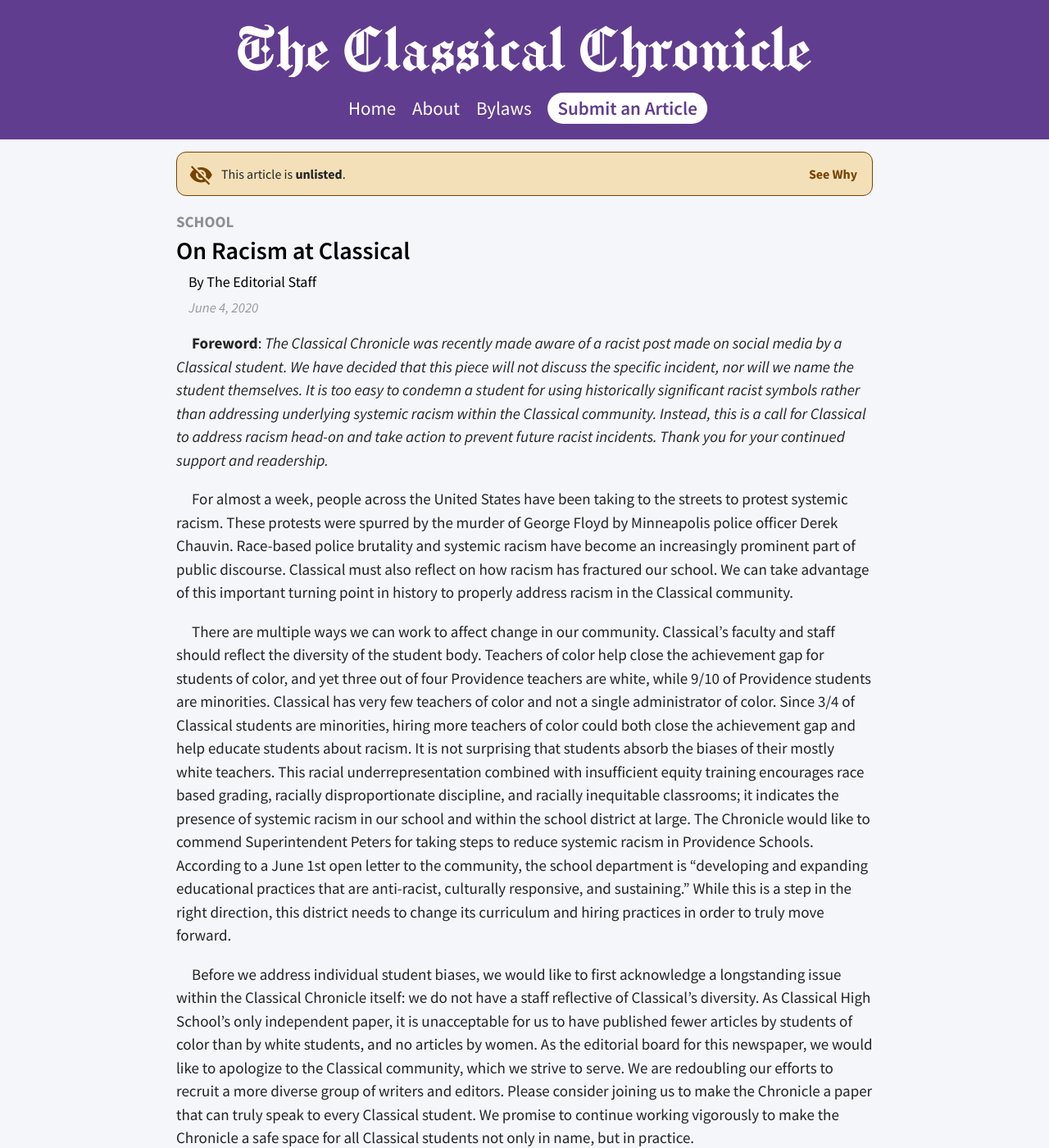
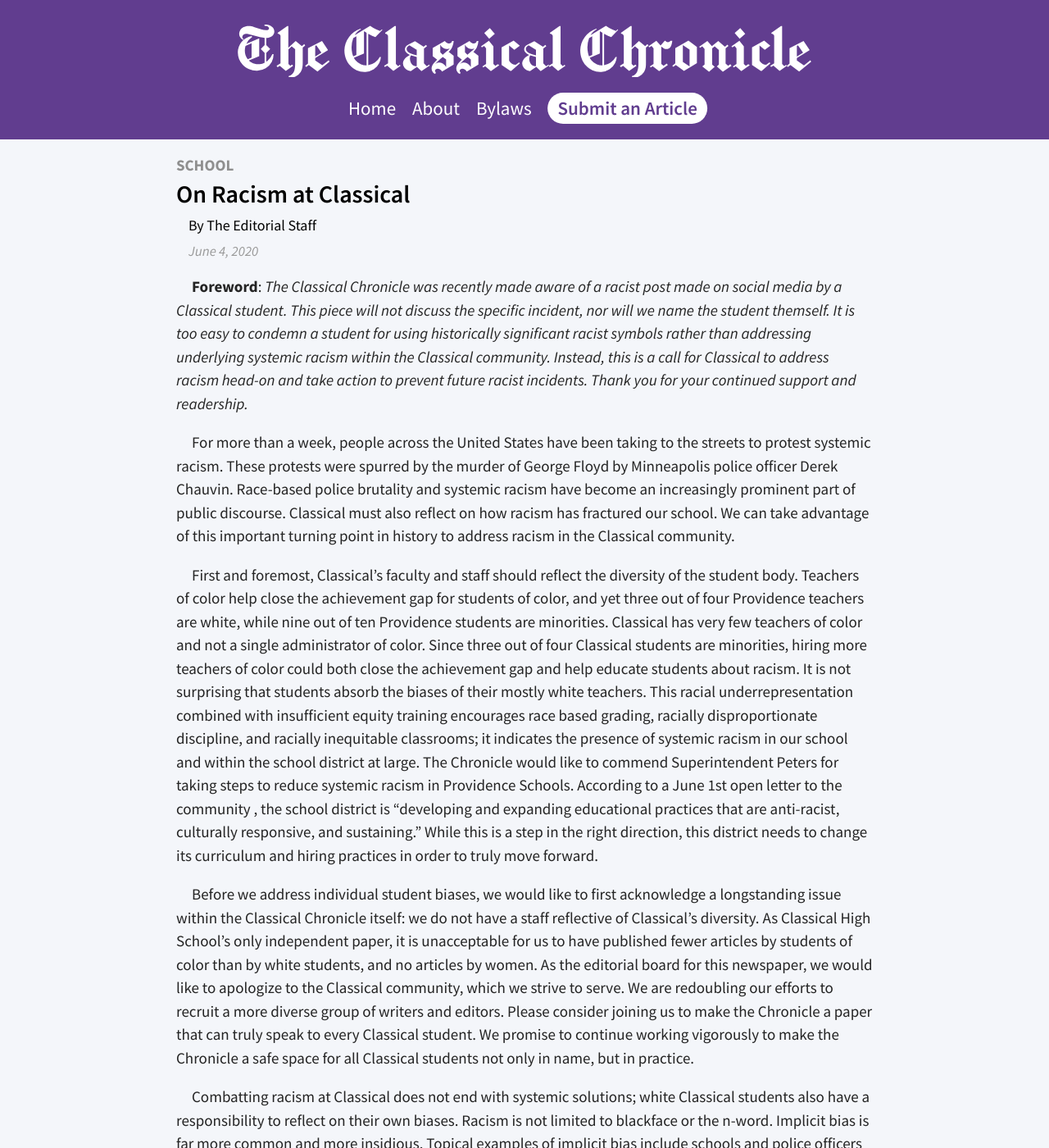
Before and after one commit to lixitrixi/classical-chronicle, a Jekyll site: the page built from _articles/racism-at-classical.md, in a window 1280 px wide and 1400 px high. Shown: the whole window at 82% size. Built offline with Jekyll 4.4.1, drawn with Linux system fonts in a browser that asks for light colours; some of the changed text lies outside the part shown.

Commit message:
Update article

```diff
--- a/_articles/racism-at-classical.md
+++ b/_articles/racism-at-classical.md
@@ -6,20 +6,20 @@ authornolink: true
 image: blm.png
 category: "School"
 date: 2020-06-04
-unlisted: true
+unlisted: false
 ---
-**Foreword**: *The Classical Chronicle was recently made aware of a racist post made on social media by a Classical student. We have decided that this piece will not discuss the specific incident, nor will we name the student themselves. It is too easy to condemn a student for using historically significant racist symbols rather than addressing underlying systemic racism within the Classical community. Instead, this is a call for Classical to address racism head-on and take action to prevent future racist incidents. Thank you for your continued support and readership.*
+**Foreword**: *The Classical Chronicle was recently made aware of a racist post made on social media by a Classical student. This piece will not discuss the specific incident, nor will we name the student themself. It is too easy to condemn a student for using historically significant racist symbols rather than addressing underlying systemic racism within the Classical community. Instead, this is a call for Classical to address racism head-on and take action to prevent future racist incidents. Thank you for your continued support and readership.*
 
-For almost a week, people across the United States have been taking to the streets to protest systemic racism. These protests were spurred by the murder of George Floyd by Minneapolis police officer Derek Chauvin. Race-based police brutality and systemic racism have become an increasingly prominent part of public discourse. Classical must also reflect on how racism has fractured our school. We can take advantage of this important turning point in history to properly address racism in the Classical community.
+For more than a week, people across the United States have been taking to the streets to protest systemic racism. These protests were spurred by the murder of George Floyd by Minneapolis police officer Derek Chauvin. Race-based police brutality and systemic racism have become an increasingly prominent part of public discourse. Classical must also reflect on how racism has fractured our school. We can take advantage of this important turning point in history to address racism in the Classical community.
 
-There are multiple ways we can work to affect change in our community. Classical's faculty and staff should reflect the diversity of the student body. Teachers of color help close the achievement gap for students of color, and yet three out of four Providence teachers are white, while 9/10 of Providence students are minorities. Classical has very few teachers of color and not a single administrator of color. Since 3/4 of Classical students are minorities, hiring more teachers of color could both close the achievement gap and help educate students about racism. It is not surprising that students absorb the biases of their mostly white teachers. This racial underrepresentation combined with insufficient equity training encourages race based grading, racially disproportionate discipline, and racially inequitable classrooms; it indicates the presence of systemic racism in our school and within the school district at large. The Chronicle would like to commend Superintendent Peters for taking steps to reduce systemic racism in Providence Schools. According to a June 1st open letter to the community, the school department is "developing and expanding educational practices that are anti-racist, culturally responsive, and sustaining." While this is a step in the right direction, this district needs to change its curriculum and hiring practices in order to truly move forward.
+First and foremost, Classical’s faculty and staff should reflect the diversity of the student body. Teachers of color help close the achievement gap for students of color, and yet three out of four Providence teachers are white, while nine out of ten  Providence students are minorities. Classical has very few teachers of color and not a single administrator of color. Since three out of four  Classical students are minorities, hiring more teachers of color could both close the achievement gap and help educate students about racism. It is not surprising that students absorb the biases of their mostly white teachers. This racial underrepresentation combined with insufficient equity training encourages race based grading, racially disproportionate discipline, and racially inequitable classrooms; it indicates the presence of systemic racism in our school and within the school district at large. The Chronicle would like to commend Superintendent Peters for taking steps to reduce systemic racism in Providence Schools. According to a June 1st open letter to the community , the school district  is “developing and expanding educational practices that are anti-racist, culturally responsive, and sustaining.” While this is a step in the right direction, this district needs to change its curriculum and hiring practices in order to truly move forward.
 
-Before we address individual student biases, we would like to first acknowledge a longstanding issue within the Classical Chronicle itself: we do not have a staff reflective of Classical's diversity. As Classical High School's only independent paper, it is unacceptable for us to have published fewer articles by students of color than by white students, and no articles by women. As the editorial board for this newspaper, we would like to apologize to the Classical community, which we strive to serve. We are redoubling our efforts to recruit a more diverse group of writers and editors. Please consider joining us to make the Chronicle a paper that can truly speak to every Classical student. We promise to continue working vigorously to make the Chronicle a safe space for all Classical students not only in name, but in practice.
+Before we address individual student biases, we would like to first acknowledge a longstanding issue within the Classical Chronicle itself: we do not have a staff reflective of Classical’s diversity. As Classical High School’s only independent paper, it is unacceptable for us to have published fewer articles by students of color than by white students, and no articles by women. As the editorial board for this newspaper, we would like to apologize to the Classical community, which we strive to serve. We are redoubling our efforts to recruit a more diverse group of writers and editors. Please consider joining us to make the Chronicle a paper that can truly speak to every Classical student. We promise to continue working vigorously to make the Chronicle a safe space for all Classical students not only in name, but in practice.
 
 Combatting racism at Classical does not end with systemic solutions; white Classical students also have a responsibility to reflect on their own biases. Racism is not limited to blackface or the n-word. Implicit bias is far more common and more insidious. Topical examples of implicit bias include schools and police officers racially profiling people of color, hiring committees disproportionately accepting white applicants, and media outlets attempting to tone-police the way Black Lives Matter activists protest instead of emphasizing their cause. Publicly condemning usage of historically bigoted iconography is easier than changing oneself, but also ignores most of the problem. White students need to confront implicit racism as much as they have stood up to overtly racist social media posts in the last couple years.
 
-Classical needs to address these incidents head-on. Last year, after a Classical student used racist language on social media, the administration tried to support the students by creating groups to heal the community. While this was a step in the right direction, these groups did not adequately address the issue of systemic racism. Although Superintendent Peters' plan to introduce resources into schools is admirable, our next steps should be about more than just facilitating a conversation. We need reforms that promote representative diversity in the faculty and staff and incorporate lessons about implicit bias and racism into each grade's curriculum. This issue can no longer be ignored by white students. None of the ideas expressed in this piece are original, they're just necessary.
+Classical needs to address these incidents head-on. Last year, after a Classical student used racist language on social media, the administration tried to support the students by creating groups to heal the community. While this was a step in the right direction, these groups did not adequately address the issue of systemic racism. Although Superintendent Peters’ plan to introduce resources into schools is admirable, our next steps should be about more than just facilitating a conversation. We need reforms that promote representative diversity in the faculty and staff and incorporate lessons about implicit bias and racism into each grade’s curriculum. This issue can no longer be ignored by white students. None of the ideas expressed in this piece are original, they’re just necessary.
 
 We need to fight racism where it is: everywhere.
 
-For those who want to fight against injustice and inequality, there will be another protest in downtown Providence on Friday, June 5 at 4:30. Organizers say it will begin at Kennedy Plaza and then protestors will march to the State House. The Chronicle advises everyone to be cautious: the police have been violent at previous protests, and attending this one may well be dangerous. Additionally, we advise readers to bring masks to the protest to avoid the spread of coronavirus. If you decide to go, please remember to stay safe.
+For those who want to fight against injustice and inequality, there will be another protest in downtown Providence today at 4:30. Organizers say it will begin at Kennedy Plaza. The Chronicle advises everyone to be cautious: the police have been violent at previous protests, and attending this one may well be dangerous. Additionally, we advise readers to bring masks to the protest to avoid the spread of coronavirus. Please stay safe.
```
